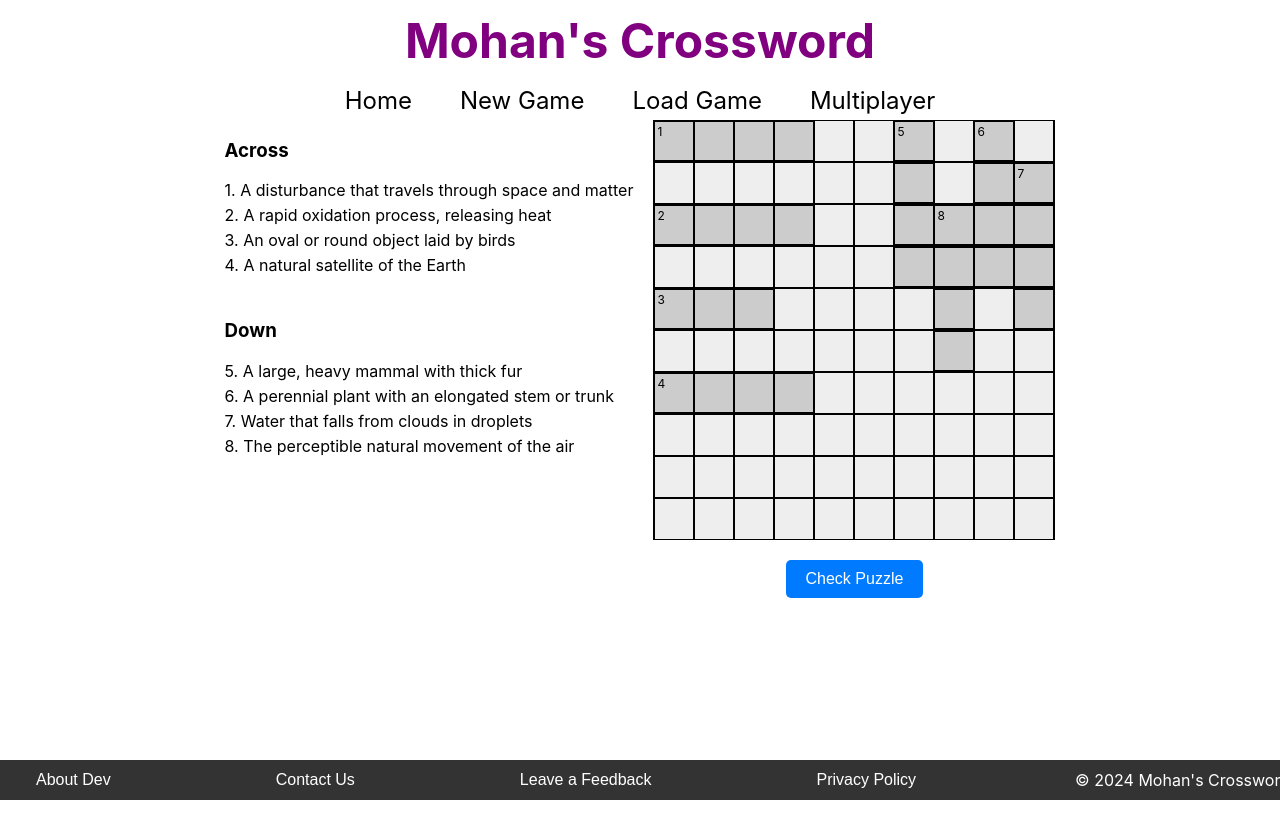
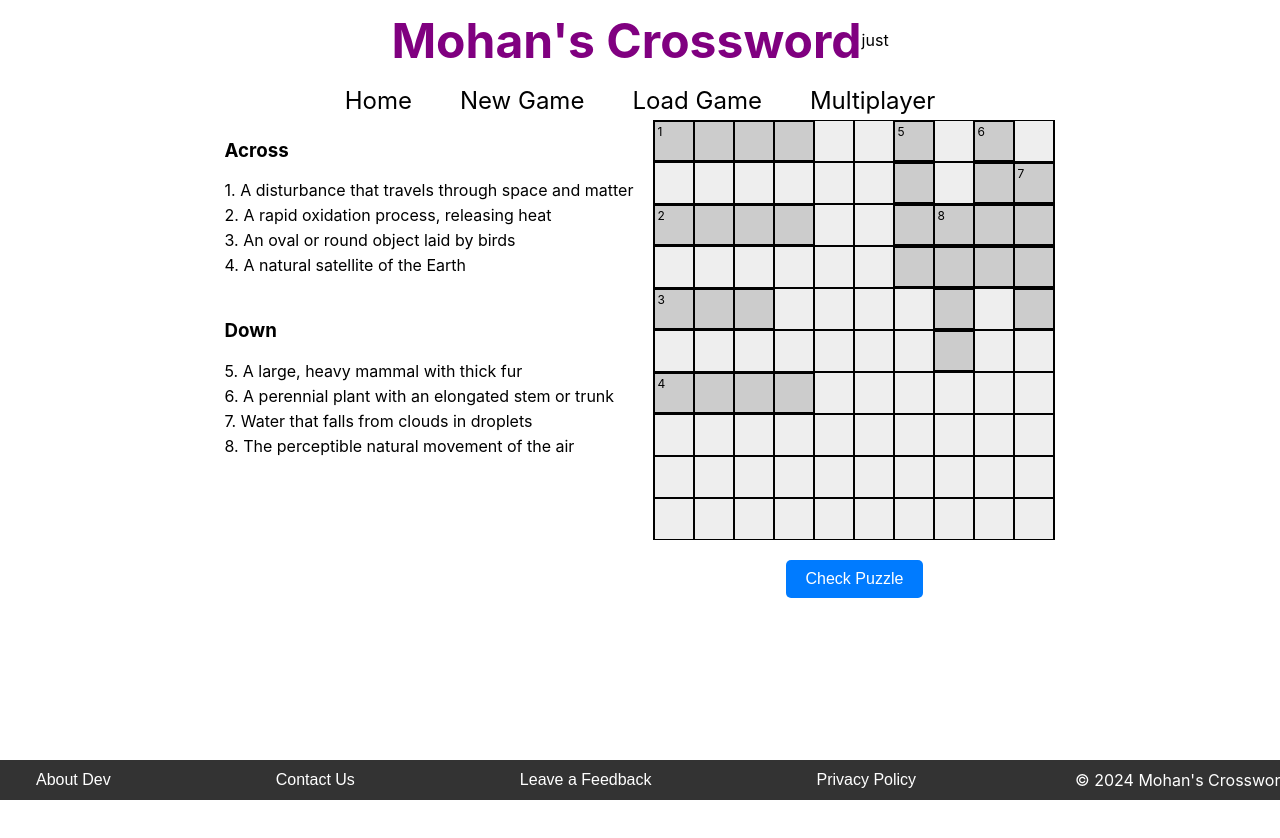
Before and after one commit to mohan-sys/mohans_crossword, a React (Create React App) app: page / in a window 1280 px wide. Shown: the top 838 px of the page. Built offline with nearby package versions, Linux system fonts and the light colour scheme.

Commit message:
Update Header.js

```diff
--- a/src/components/Header.js
+++ b/src/components/Header.js
@@ -5,6 +5,7 @@ function Header() {
   return (
     <Component>
         <Title> Mohan's Crossword</Title>
+        <p>just</p>
     </Component>
   )
 }
```
